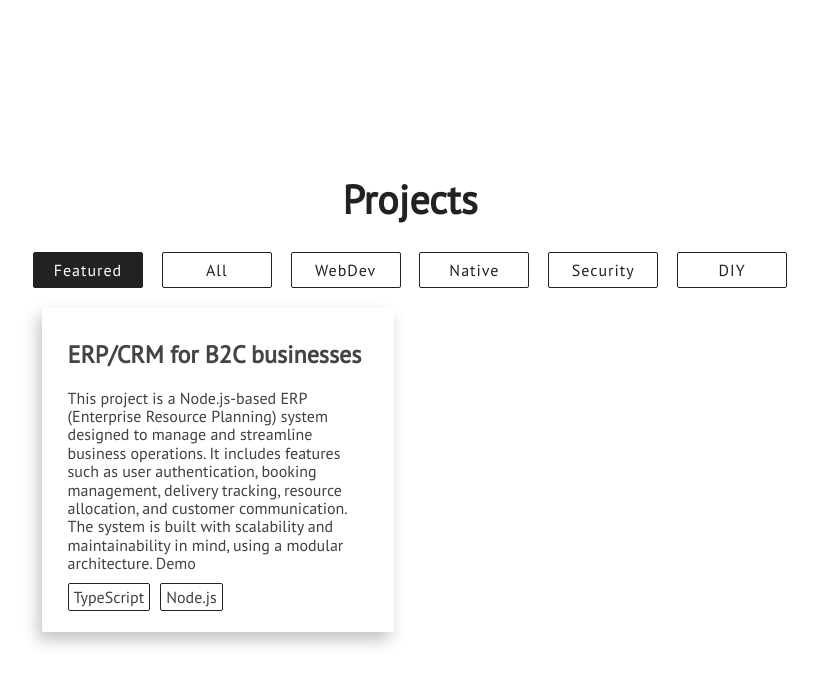
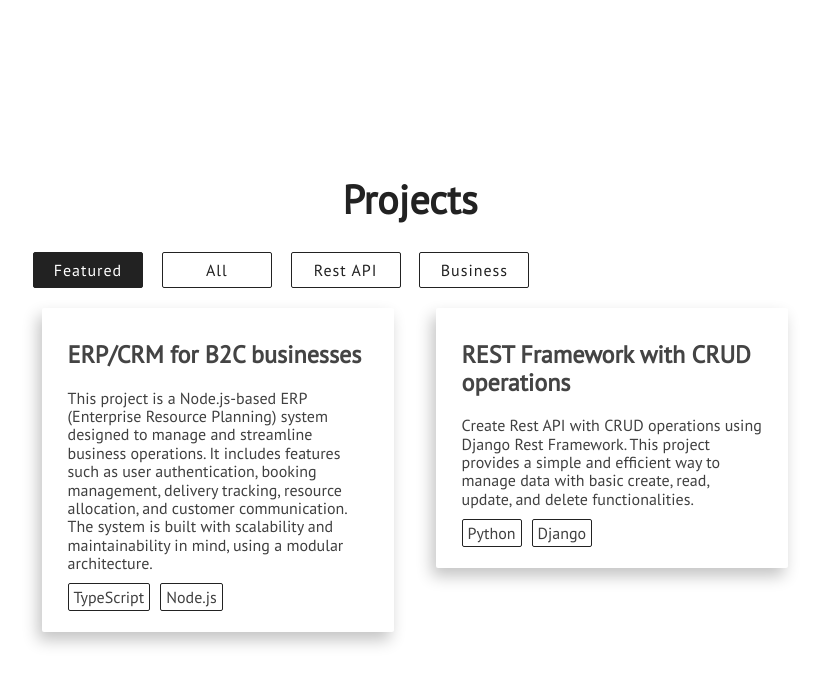
Before and after one commit to qayoom685/qayoom685.github.io, a Jekyll site: the page built from index.html, in a window 1280 px wide and 900 px high, scrolled down 3013 px. Shown: the top 685 px of the window, without its empty margins (230-1051 px from the left). Built offline with Jekyll 4.4.1, drawn with Linux system fonts in a browser that asks for light colours; nearby versions of some CDN libraries.

Commit message:
fix: update project links and categories in projects section

```diff
--- a/_includes/projects.html
+++ b/_includes/projects.html
@@ -7,10 +7,10 @@
 
                     <a id="featured" class="semi-transparent-button with-border white-button" onclick="selected('featured')">Featured</a>
                     <a id="all" class="semi-transparent-button with-border white-button" onclick="selected('all')">All</a>
-                    <a id="webdev" class="semi-transparent-button with-border white-button" onclick="selected('webdev')">WebDev</a>
-                    <a id="native" class="semi-transparent-button with-border white-button" onclick="selected('native')">Native</a>
-                    <a id="security" class="semi-transparent-button with-border white-button" onclick="selected('security')">Security</a>
-                    <a id="diy" class="semi-transparent-button with-border white-button" onclick="selected('diy')">DIY</a>
+                    <a id="Rest API" class="semi-transparent-button with-border white-button" onclick="selected('Rest API')">Rest API</a>
+                    <a id="Business" class="semi-transparent-button with-border white-button" onclick="selected('Business')">Business</a>
+                    <!-- <a id="security" class="semi-transparent-button with-border white-button" onclick="selected('security')">Security</a> -->
+                    <!-- <a id="diy" class="semi-transparent-button with-border white-button" onclick="selected('diy')">DIY</a> -->
 
                 </div>
 
--- a/assets/js/projects.js
+++ b/assets/js/projects.js
@@ -12,22 +12,22 @@ let render_projects = (slug) => {
     let projects_obj = [
         {
             // image: 'assets/images/mentors.jpg',
-            link: 'https://github.com/r',
+            link: 'https://github.com/AbdullahSafwan/erp',
             title: 'ERP/CRM for B2C businesses',
-            demo: 'https://github.com/AbdullahSafwan/erp',
+            // demo: 'https://github.com/AbdullahSafwan/erp',
             technologies: ['TypeScript', 'Node.js'],
             description: "This project is a Node.js-based ERP (Enterprise Resource Planning) system designed to manage and streamline business operations. It includes features such as user authentication, booking management, delivery tracking, resource allocation, and customer communication. The system is built with scalability and maintainability in mind, using a modular architecture.",
             categories: ['featured', 'Business']
         },
-        // {
-        //     image: 'assets/images/mobile-landscape.jpg',
-        //     link: 'https://github.com/abhn/Wall-E',
-        //     title: 'Wall-E',
-        //     demo: 'http://wall-e-jekyll.github.io/',
-        //     technologies: ['Semantic UI', 'Jekyll'],
-        //     description: "A modern Jekyll theme with grid frontpage, beautiful typography, mobile responsive, made with Semantic UI.",
-        //     categories: ['featured', 'webdev']
-        // },
+        {
+            // image: 'assets/images/mobile-landscape.jpg',
+            link: 'https://github.com/qayoom685/Crud-',
+            title: 'REST Framework with CRUD operations',
+            // demo: 'https://github.com/qayoom685/Crud-',
+            technologies: ['Python', 'Django'],
+            description: "Create Rest API with CRUD operations using Django Rest Framework. This project provides a simple and efficient way to manage data with basic create, read, update, and delete functionalities.",
+            categories: ['featured', 'Rest API']
+        },
         // {
         //     image: 'assets/images/collage.jpg',
         //     link: 'https://github.com/abhn/Marvel',
```
